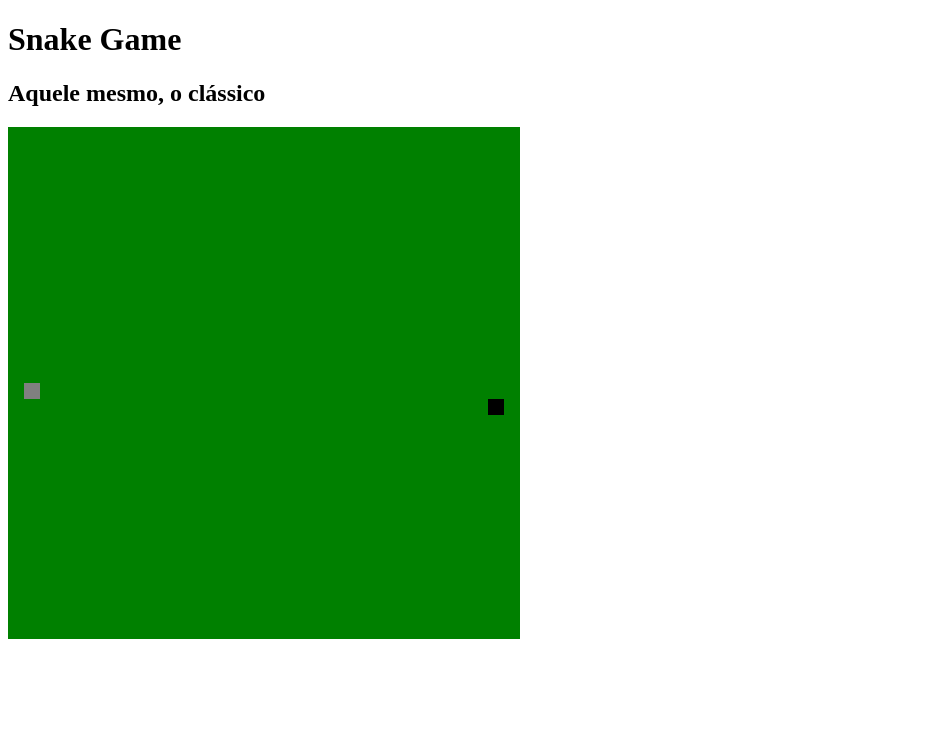
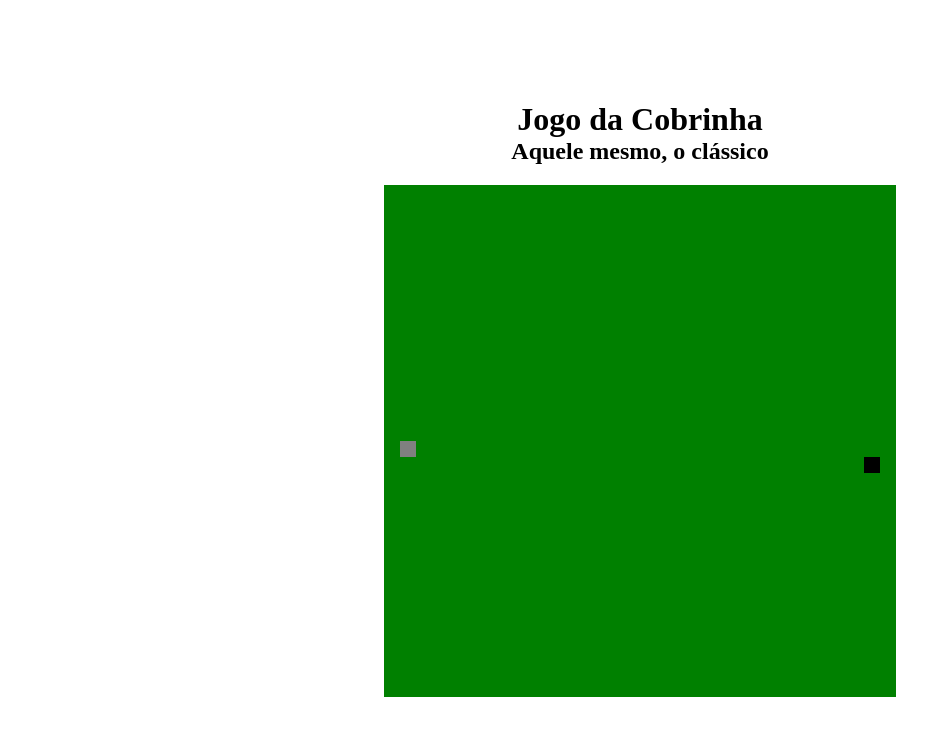
Before and after one commit to ThWember/snake-game, a plain HTML site: page index.html in a window 1280 px wide. Shown: the whole page, without its empty margins (0-951 px from the left). Drawn offline with Linux system fonts and the light colour scheme.

Commit message:
Modified style

```diff
--- a/index.html
+++ b/index.html
@@ -9,7 +9,7 @@
     <title>Snake Game</title>
 </head>
 <body>
-    <h1>Snake Game</h1>
+    <h1>Jogo da Cobrinha</h1>
     <h2>Aquele mesmo, o clássico</h2>
     <canvas id="snake" width="512" height="512"></canvas>
 </body>
--- a/style.css
+++ b/style.css
@@ -0,0 +1,15 @@
+body{
+    height: 95vh;
+    display: flex;
+    flex-direction: column;
+    justify-content: center;
+    align-items: center;
+}
+
+h1 {
+    margin-bottom: 0;
+}
+
+h2 {
+    margin-top: 0;
+}
```
